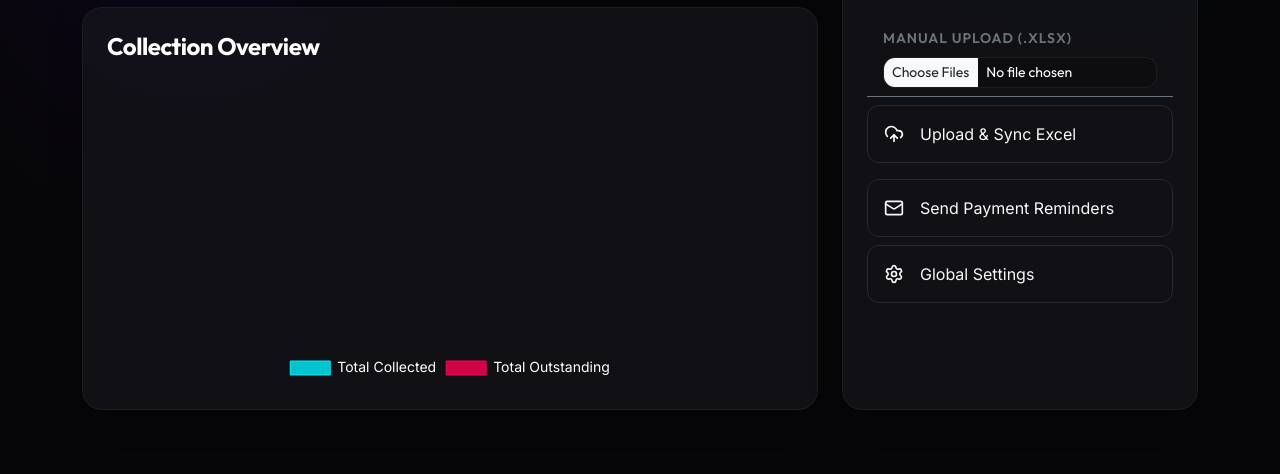
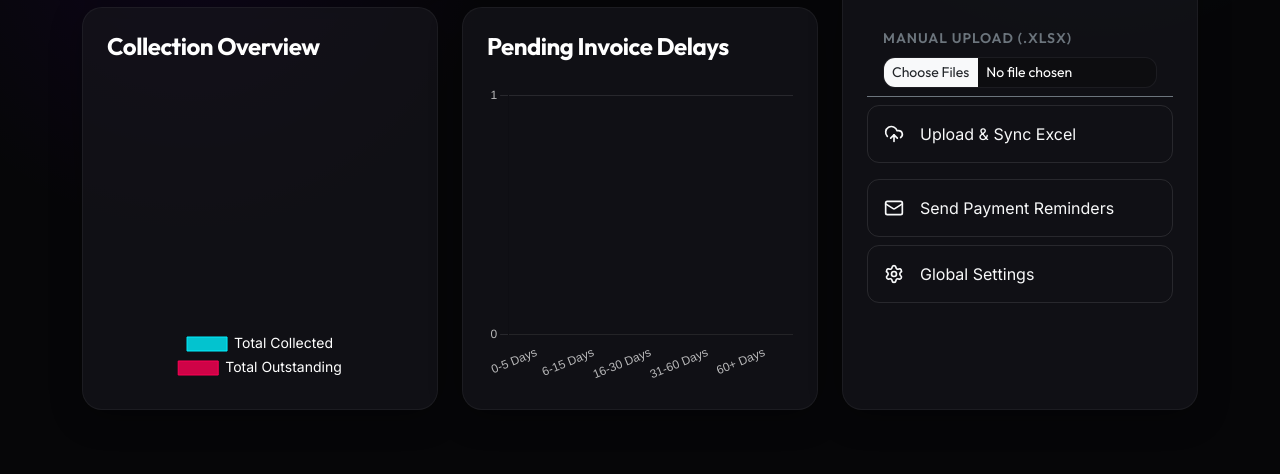
Before and after one commit to divyansh070/sbm_traders_personal_page, a Django app: page / in a window 1280 px wide. Shown: the part 613-1087 px from the top of the page. Run offline with Django 5.2, Linux system fonts and the light colour scheme; data that the repository does not hold is empty; some libraries are stand-ins or nearby versions.

Commit message:
feat: add bar chart for pending invoice delay buckets on dashboard overview

```diff
--- a/dashboard_app/templates/dashboard/overview.html
+++ b/dashboard_app/templates/dashboard/overview.html
@@ -67,10 +67,22 @@
             </div>
         </div>
 
-        <div class="glass-panel mt-4 p-4">
-            <h4 class="mb-4">Collection Overview</h4>
-            <div style="height: 300px; display: flex; justify-content: center; align-items: center;">
-                <canvas id="collectionChart"></canvas>
+        <div class="row mt-4">
+            <div class="col-md-6">
+                <div class="glass-panel p-4 h-100">
+                    <h4 class="mb-4">Collection Overview</h4>
+                    <div style="height: 300px; display: flex; justify-content: center; align-items: center;">
+                        <canvas id="collectionChart"></canvas>
+                    </div>
+                </div>
+            </div>
+            <div class="col-md-6">
+                <div class="glass-panel p-4 h-100">
+                    <h4 class="mb-4">Pending Invoice Delays</h4>
+                    <div style="height: 300px; display: flex; justify-content: center; align-items: center;">
+                        <canvas id="delayChart"></canvas>
+                    </div>
+                </div>
             </div>
         </div>
     </div>
@@ -242,5 +254,57 @@
             }
         }
     });
+
+    // Delay Bar Chart
+    const delayCtx = document.getElementById('delayChart').getContext('2d');
+
+    // Parse the delay_buckets JSON from context safely
+    const delayLabels = ['0-5 Days', '6-15 Days', '16-30 Days', '31-60 Days', '60+ Days'];
+    const delayData = JSON.parse('{{ delay_buckets_json|escapejs }}');
+
+    new Chart(delayCtx, {
+        type: 'bar',
+        data: {
+            labels: delayLabels,
+            datasets: [{
+                label: 'Pending Invoices',
+                data: delayData,
+                backgroundColor: 'rgba(255, 193, 7, 0.8)', // Warning Yellow/Gold
+                borderColor: 'rgba(255, 193, 7, 1)',
+                borderWidth: 1,
+                borderRadius: 4
+            }]
+        },
+        options: {
+            responsive: true,
+            maintainAspectRatio: false,
+            plugins: {
+                legend: {
+                    display: false // Hide legend since title is enough
+                }
+            },
+            scales: {
+                y: {
+                    beginAtZero: true,
+                    ticks: {
+                        color: 'rgba(255, 255, 255, 0.7)',
+                        precision: 0 // Only integer counts
+                    },
+                    grid: {
+                        color: 'rgba(255, 255, 255, 0.1)'
+                    }
+                },
+                x: {
+                    ticks: {
+                        color: 'rgba(255, 255, 255, 0.7)'
+                    },
+                    grid: {
+                        display: false
+                    }
+                }
+            }
+        }
+    });
+
 </script>
 {% endblock %}
--- a/dashboard_app/views.py
+++ b/dashboard_app/views.py
@@ -5,6 +5,7 @@ from django.core.management import call_command
 from .models import Customer, Payment, SystemSettings
 from django.utils import timezone
 from django.db import connection
+import json
 
 def dashboard_overview(request):
     with connection.cursor() as cursor:
@@ -46,6 +47,25 @@ def dashboard_overview(request):
 
     avg_delay = Payment.objects.filter(late_only_delay__gt=0).aggregate(Avg('late_only_delay'))['late_only_delay__avg'] or 0
 
+    delay_buckets = {
+        '0-5 Days': 0,
+        '6-15 Days': 0,
+        '16-30 Days': 0,
+        '31-60 Days': 0,
+        '60+ Days': 0,
+    }
+    for p in Payment.objects.filter(payment_status='Pending'):
+        if p.delay <= 5:
+            delay_buckets['0-5 Days'] += 1
+        elif p.delay <= 15:
+            delay_buckets['6-15 Days'] += 1
+        elif p.delay <= 30:
+            delay_buckets['16-30 Days'] += 1
+        elif p.delay <= 60:
+            delay_buckets['31-60 Days'] += 1
+        else:
+            delay_buckets['60+ Days'] += 1
+
     context = {
         'total_amount': total_ordered_amount,
         'total_unused': net_outstanding, # Renamed internally to mean net outstanding debt
@@ -53,6 +73,7 @@ def dashboard_overview(request):
         'total_debt_value': net_outstanding,
         'avg_delay': avg_delay,
         'top_customers': top_customers,
+        'delay_buckets_json': json.dumps(list(delay_buckets.values())),
     }
     return render(request, 'dashboard/overview.html', context)
 
```
